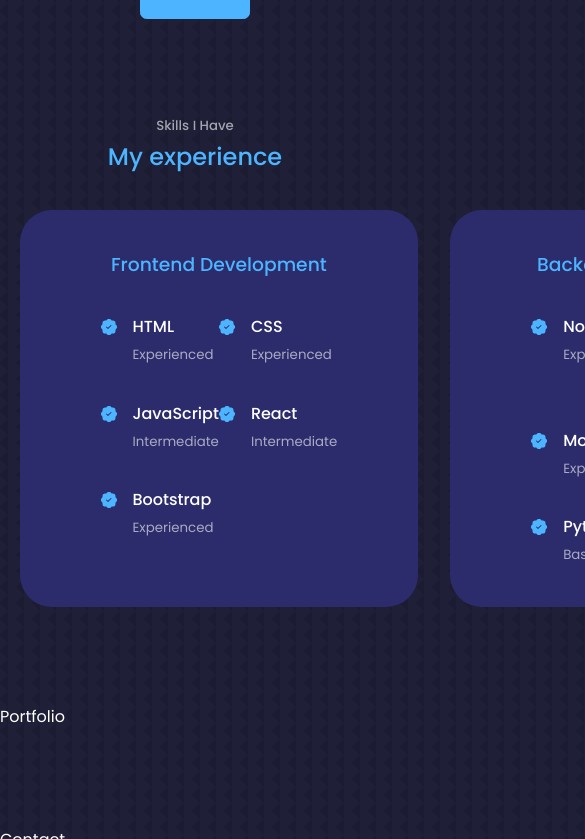
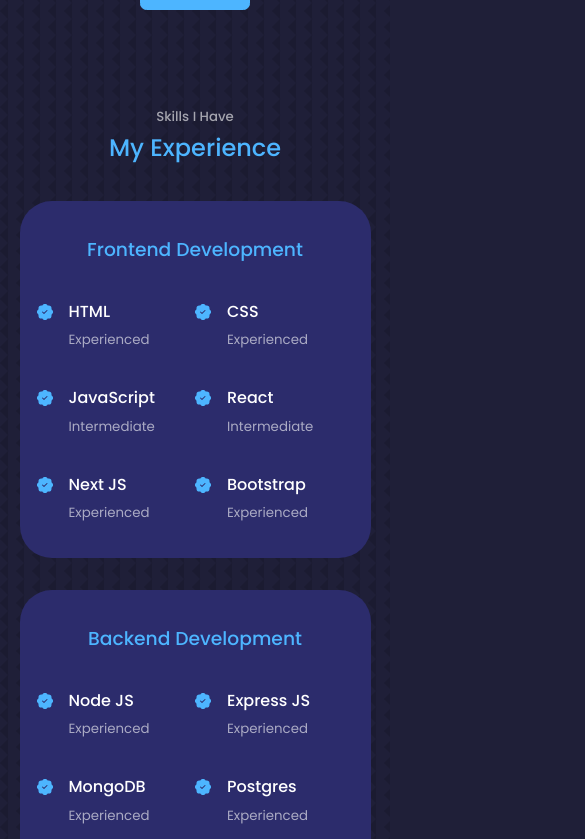
Before and after one commit to ivonamojsovska/react-porfolio, a React (Create React App) app: page / in a window 390 px wide. Shown: the part 2045-2884 px from the top of the page, 585 px wide, since content can reach past the window. Built offline with nearby package versions, Linux system fonts and the light colour scheme.

Commit message:
experience added

```diff
--- a/src/components/about/About.css
+++ b/src/components/about/About.css
@@ -67,8 +67,9 @@
 .about__content p {
   margin: 2rem 0 2.6rem;
   color: var(--color-light);
-  font-size: 0.93rem;
+  font-size: 0.9rem;
   font-weight: 300;
+  text-align: justify;
 }
 
 /* Media Queries for MD Devices */
--- a/src/components/experience/Experience.css
+++ b/src/components/experience/Experience.css
@@ -39,3 +39,27 @@
   margin-top: 6px;
   color: var(--color-primary);
 }
+/* Media Queries for MD Devices */
+
+@media screen and (max-width: 1024px) {
+  .experience__container {
+    grid-template-columns: 1fr;
+  }
+  .experience__container > div {
+    width: 80%;
+    padding: 2rem;
+    margin: 0 auto;
+  }
+}
+
+/* Media Queries for SM Devices */
+
+@media screen and (max-width: 600px) {
+  .experience__container {
+    gap: 2rem;
+  }
+  .experience__container > div {
+    width: 100%;
+    padding: 2rem 1rem;
+  }
+}
--- a/src/components/experience/Experience.jsx
+++ b/src/components/experience/Experience.jsx
@@ -6,7 +6,7 @@
   return (
     <section id="experience">
       <h5>Skills I Have</h5>
-      <h2>My experience</h2>
+      <h2>My Experience</h2>
 
       <div className="container experience__container">
         <div className="experience__frontend">
@@ -38,6 +38,13 @@
               <div>
                 <h4>React</h4>
                 <small className="text-light">Intermediate</small>
+              </div>
+            </article>
+            <article className="experience__details">
+              <BsFillPatchCheckFill className="experience__details-icon" />
+              <div>
+                <h4>Next JS</h4>
+                <small className="text-light">Experienced</small>
               </div>
             </article>
             <article className="experience__details">
```
